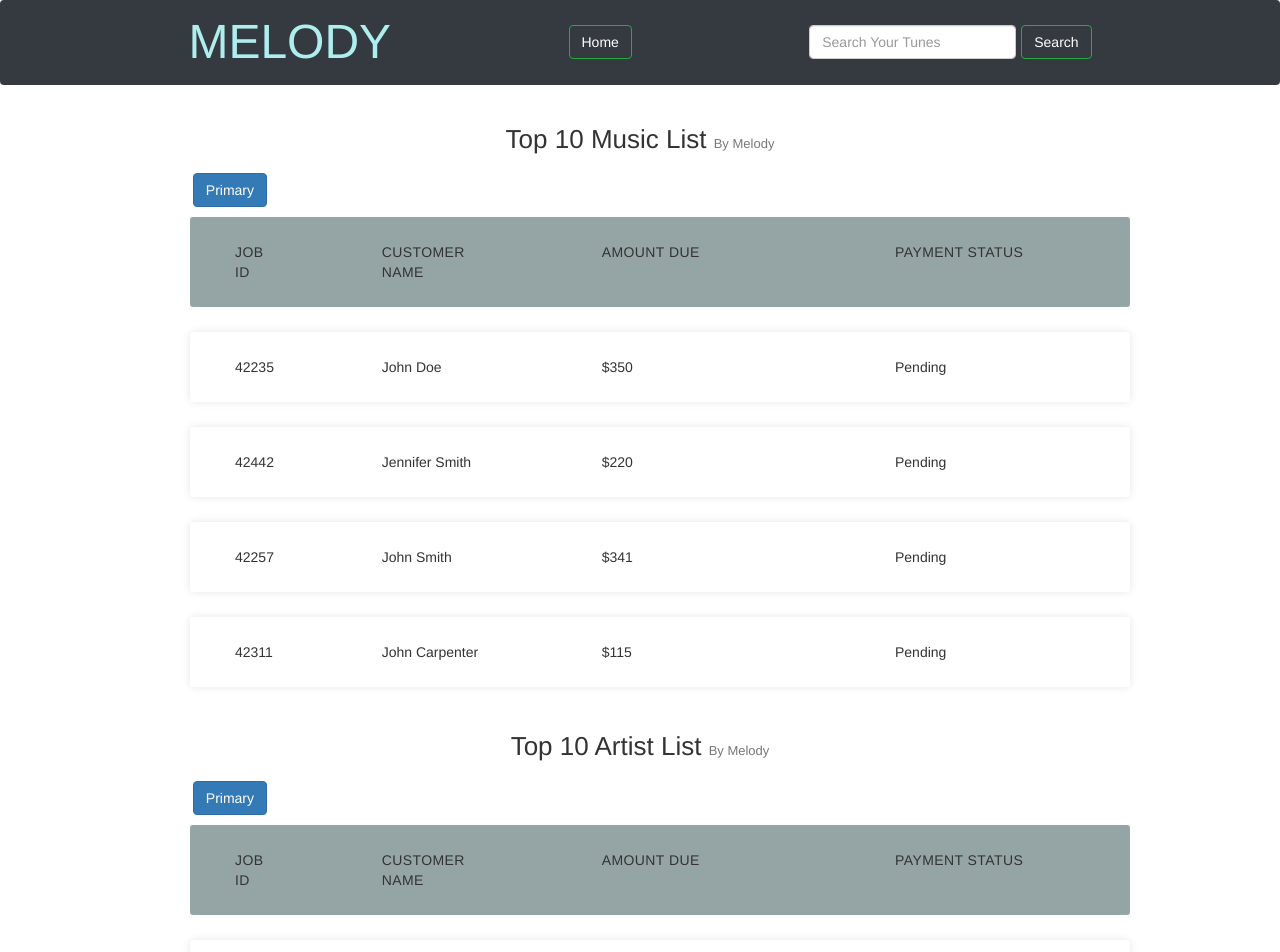
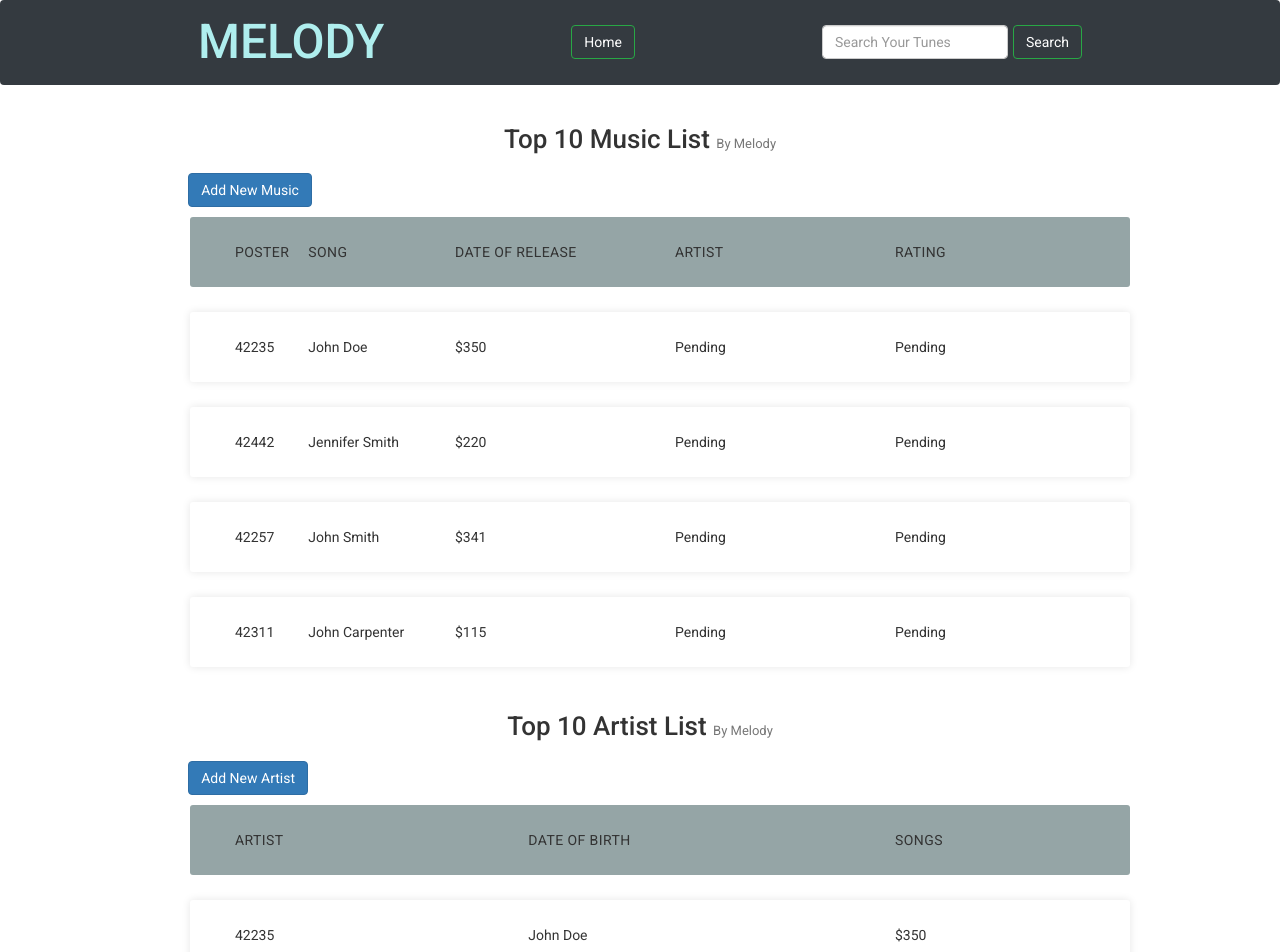
Before and after one commit to rahulmukherjee68/Melody, an Angular app: page /home in a window 1280 px wide. Shown: the top 952 px of the page. Built offline with nearby package versions, Linux system fonts and the light colour scheme.

Commit message:
added adding new song

```diff
--- a/angular.json
+++ b/angular.json
@@ -27,9 +27,10 @@
               "src/assets"
             ],
             "styles": [
+              "./node_modules/@angular/material/prebuilt-themes/indigo-pink.css",
               "src/styles.scss"
             ],
-            "scripts": []
+            "scripts": ["node_modules/jquery/dist/jquery.min.js"]
           },
           "configurations": {
             "production": {
@@ -87,6 +88,7 @@
               "src/assets"
             ],
             "styles": [
+              "./node_modules/@angular/material/prebuilt-themes/indigo-pink.css",
               "src/styles.scss"
             ],
             "scripts": []
@@ -118,6 +120,7 @@
           }
         }
       }
-    }},
+    }
+  },
   "defaultProject": "melody-front"
 }
--- a/package.json
+++ b/package.json
@@ -12,14 +12,19 @@
   "private": true,
   "dependencies": {
     "@angular/animations": "~8.0.0",
+    "@angular/cdk": "~8.2.3",
     "@angular/common": "~8.0.0",
     "@angular/compiler": "~8.0.0",
     "@angular/core": "~8.0.0",
     "@angular/forms": "~8.0.0",
+    "@angular/material": "^8.2.3",
     "@angular/platform-browser": "~8.0.0",
     "@angular/platform-browser-dynamic": "~8.0.0",
     "@angular/router": "~8.0.0",
+    "hammerjs": "^2.0.8",
+    "jquery": "^3.4.1",
     "rxjs": "~6.4.0",
+    "save": "^2.4.0",
     "tslib": "^1.9.0",
     "zone.js": "~0.9.1"
   },
--- /dev/null
+++ b/src/app/add/add.component.html
@@ -0,0 +1,38 @@
+<h2>Adding New Music</h2>
+
+
+<div class="row" style="justify-content: center;">
+    <form>
+        <div class="form-group">
+            <label>Song Name</label>
+            <input type="text" class="form-control" id="song" placeholder="Enter Song Name">
+        </div>
+        <div class="form-group">
+            <label>Date Released :- &nbsp;&nbsp;&nbsp;&nbsp;</label>
+            <input type="date" id="birthday" name="birthday">
+        </div>
+        <div class="form-group">
+            <label>Artwork &nbsp;&nbsp;&nbsp;&nbsp;</label>
+            <input type="file" id="birthday" name="birthday">
+        </div>
+        <div class="form-group">
+
+            <div style="text-align: end;">
+
+                <button type="submit" class="btn btn-primary">Add Artist</button>
+            </div>
+            <h4></h4>
+            <label>Artist &nbsp;&nbsp;&nbsp;&nbsp;</label>
+            <select class="form-control selectpicker" id="select-country" data-live-search="true">
+                <option data-tokens="select" selected>select</option>
+                <option data-tokens="china">K.K</option>
+                <option data-tokens="malayasia">Arman Mallik</option>
+                <option data-tokens="singapore">Arijit Singh</option>
+            </select>
+
+
+        </div>
+
+        <button type="submit" class="btn btn-primary">Submit</button>
+    </form>
+</div>
--- /dev/null
+++ b/src/app/add/add.component.scss
@@ -0,0 +1,42 @@
+input[type=date], input[type=datetime-local], input[type=month], input[type=time] {
+    -webkit-appearance: listbox;
+    text-align: end;
+    padding: 0px 31px;
+    font-size: larger;
+}
+
+* {
+    box-sizing: border-box;
+  }
+
+  #myInput {
+    background-image: url('https://www.google.com/url?sa=i&url=http%3A%2F%2Ficonshow.me%2Fsearch-strong-icon&psig=AOvVaw0z_eeL52TmtnC5Nb9RrNx7&ust=1585407019552000&source=images&cd=vfe&ved=0CAIQjRxqFwoTCPCOgcXzuugCFQAAAAAdAAAAABAT');
+    background-position: 10px 12px;
+    background-repeat: no-repeat;
+    width: 100%;
+    font-size: 16px;
+    padding: 12px 20px 12px 40px;
+    border: 1px solid #ddd;
+    margin-bottom: 12px;
+  }
+
+  #myUL {
+    list-style-type: none;
+    padding: 0;
+    margin: 0;
+  }
+
+  #myUL li a {
+    border: 1px solid #ddd;
+    margin-top: -1px; /* Prevent double borders */
+    background-color: #f6f6f6;
+    padding: 12px;
+    text-decoration: none;
+    font-size: 18px;
+    color: black;
+    display: block
+  }
+
+  #myUL li a:hover:not(.header) {
+    background-color: #eee;
+  }
--- /dev/null
+++ b/src/app/add/add.component.ts
@@ -0,0 +1,17 @@
+import { Component, OnInit } from '@angular/core';
+
+@Component({
+  selector: 'app-add',
+  templateUrl: './add.component.html',
+  styleUrls: ['./add.component.scss']
+})
+export class AddComponent implements OnInit {
+
+
+  constructor() { }
+
+  ngOnInit() {
+
+  }
+
+}
--- a/src/app/home/home.component.html
+++ b/src/app/home/home.component.html
@@ -9,40 +9,49 @@
 
 <!-- top 10 Music -->
 
-<div class="container">
+<div class="container" *ngIf="AddMusic==false">
     <h2>Top 10 Music List <small>By Melody</small></h2> &nbsp;&nbsp;&nbsp;&nbsp;&nbsp;&nbsp;&nbsp;&nbsp;&nbsp;&nbsp;
 
-    <button type="button" class="btn btn-primary">Primary</button>
+    <button type="button" class="btn btn-primary" (click)="addForm()">Add New Music</button>
+
+
     <h4></h4>
     <ul class="responsive-table">
         <li class="table-header">
-            <div class="col col-1">Job Id</div>
-            <div class="col col-2">Customer Name</div>
-            <div class="col col-3">Amount Due</div>
-            <div class="col col-4">Payment Status</div>
+            <div class="col col-1">Poster</div>
+            <div class="col col-2">Song</div>
+            <div class="col col-3">Date Of Release</div>
+            <div class="col col-4">Artist</div>
+            <div class="col col-4">Rating</div>
         </li>
         <li class="table-row">
             <div class="col col-1" data-label="Job Id">42235</div>
             <div class="col col-2" data-label="Customer Name">John Doe</div>
             <div class="col col-3" data-label="Amount">$350</div>
             <div class="col col-4" data-label="Payment Status">Pending</div>
+            <div class="col col-4" data-label="Payment Status">Pending</div>
+
         </li>
         <li class="table-row">
-            <div class="col col-1" data-label="Job Id">42442</div>
+            <div class="col col-0" data-label="Job Id">42442</div>
             <div class="col col-2" data-label="Customer Name">Jennifer Smith</div>
             <div class="col col-3" data-label="Amount">$220</div>
             <div class="col col-4" data-label="Payment Status">Pending</div>
+            <div class="col col-4" data-label="Payment Status">Pending</div>
+
         </li>
         <li class="table-row">
             <div class="col col-1" data-label="Job Id">42257</div>
             <div class="col col-2" data-label="Customer Name">John Smith</div>
             <div class="col col-3" data-label="Amount">$341</div>
             <div class="col col-4" data-label="Payment Status">Pending</div>
+            <div class="col col-4" data-label="Payment Status">Pending</div>
         </li>
         <li class="table-row">
             <div class="col col-1" data-label="Job Id">42311</div>
             <div class="col col-2" data-label="Customer Name">John Carpenter</div>
             <div class="col col-3" data-label="Amount">$115</div>
+            <div class="col col-4" data-label="Payment Status">Pending</div>
             <div class="col col-4" data-label="Payment Status">Pending</div>
         </li>
     </ul>
@@ -51,41 +60,44 @@
 
 <!-- top 10 artists -->
 
-<div class="container">
+<div class="container" *ngIf="AddMusic==false">
     <h2>Top 10 Artist List <small>By Melody</small></h2> &nbsp;&nbsp;&nbsp;&nbsp;&nbsp;&nbsp;&nbsp;&nbsp;&nbsp;&nbsp;
 
-    <button type="button" class="btn btn-primary">Primary</button>
+    <button type="button" class="btn btn-primary">Add New Artist</button>
     <h4></h4>
     <ul class="responsive-table">
         <li class="table-header">
-            <div class="col col-1">Job Id</div>
-            <div class="col col-2">Customer Name</div>
-            <div class="col col-3">Amount Due</div>
-            <div class="col col-4">Payment Status</div>
+            <div class="col col-1">Artist</div>
+            <div class="col col-2">Date Of Birth</div>
+            <div class="col col-3">Songs</div>
+
         </li>
         <li class="table-row">
             <div class="col col-1" data-label="Job Id">42235</div>
             <div class="col col-2" data-label="Customer Name">John Doe</div>
             <div class="col col-3" data-label="Amount">$350</div>
-            <div class="col col-4" data-label="Payment Status">Pending</div>
+
         </li>
         <li class="table-row">
             <div class="col col-1" data-label="Job Id">42442</div>
             <div class="col col-2" data-label="Customer Name">Jennifer Smith</div>
             <div class="col col-3" data-label="Amount">$220</div>
-            <div class="col col-4" data-label="Payment Status">Pending</div>
+
         </li>
         <li class="table-row">
             <div class="col col-1" data-label="Job Id">42257</div>
             <div class="col col-2" data-label="Customer Name">John Smith</div>
             <div class="col col-3" data-label="Amount">$341</div>
-            <div class="col col-4" data-label="Payment Status">Pending</div>
+
         </li>
         <li class="table-row">
             <div class="col col-1" data-label="Job Id">42311</div>
             <div class="col col-2" data-label="Customer Name">John Carpenter</div>
             <div class="col col-3" data-label="Amount">$115</div>
-            <div class="col col-4" data-label="Payment Status">Pending</div>
         </li>
     </ul>
 </div>
+
+<div *ngIf="AddMusic==true">
+    <app-add></app-add>
+</div>
--- a/src/app/home/home.component.ts
+++ b/src/app/home/home.component.ts
@@ -6,10 +6,13 @@ import { Component, OnInit } from '@angular/core';
   styleUrls: ['./home.component.scss']
 })
 export class HomeComponent implements OnInit {
-
+  AddMusic:any;
   constructor() { }
 
   ngOnInit() {
+    this.AddMusic=false;
   }
-
+  addForm(){
+    this.AddMusic=true;
+  }
 }
--- a/src/index.html
+++ b/src/index.html
@@ -21,6 +21,9 @@
   integrity="sha384-Q6E9RHvbIyZFJoft+2mJbHaEWldlvI9IOYy5n3zV9zzTtmI3UksdQRVvoxMfooAo" crossorigin="anonymous"></script>
 <script src="https://stackpath.bootstrapcdn.com/bootstrap/4.4.1/js/bootstrap.min.js"
   integrity="sha384-wfSDF2E50Y2D1uUdj0O3uMBJnjuUD4Ih7YwaYd1iqfktj0Uod8GCExl3Og8ifwB6" crossorigin="anonymous"></script>
+  <link href="https://fonts.googleapis.com/css?family=Roboto:300,400,500&display=swap" rel="stylesheet">
+  <link href="https://fonts.googleapis.com/icon?family=Material+Icons" rel="stylesheet">
+
 </head>
 <body>
   <app-root></app-root>
--- a/src/main.ts
+++ b/src/main.ts
@@ -1,3 +1,4 @@
+import 'hammerjs';
 import { enableProdMode } from '@angular/core';
 import { platformBrowserDynamic } from '@angular/platform-browser-dynamic';
 
--- a/src/styles.scss
+++ b/src/styles.scss
@@ -1 +1,4 @@
 /* You can add global styles to this file, and also import other style files */
+
+html, body { height: 100%; }
+body { margin: 0; font-family: Roboto, "Helvetica Neue", sans-serif; }
```
Also changed, not shown: src/app/app.module.ts (+6 -2 lines), 2 other files (tests, documents, lock files or other folders).
